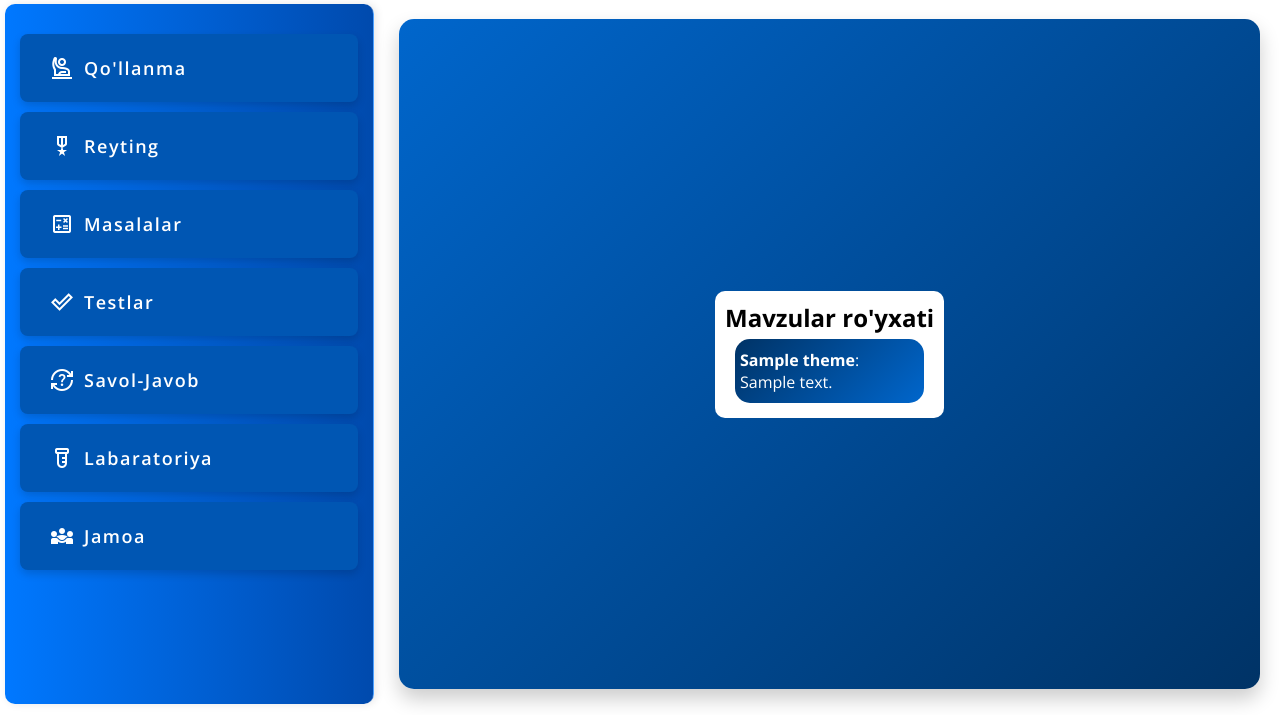
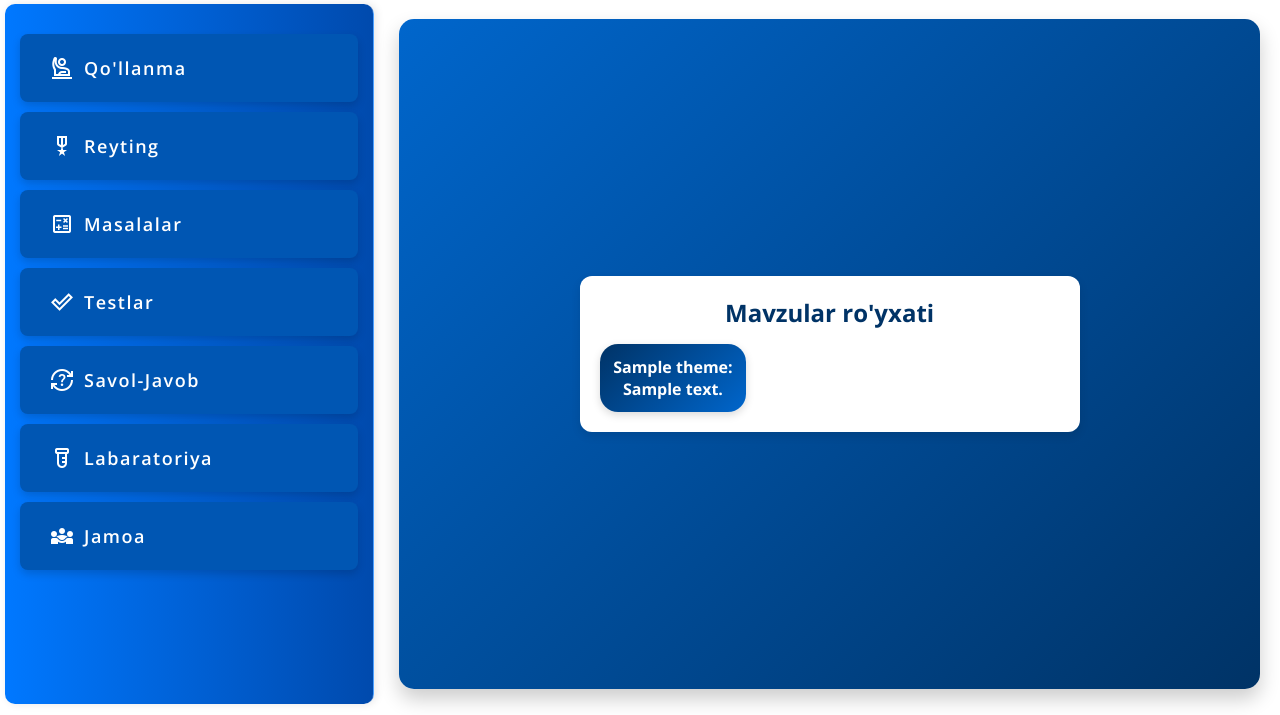
Before and after one commit to akhatkulov/PhysicsHub, a Flask app: page /matters/ in a window 1280 px wide. Shown: the part 90-805 px from the top of the page. Run offline with Flask 2, Linux system fonts and the light colour scheme; tables that the repository leaves empty hold one stand-in row (values such as "Sample post"); parts of the project's set-up code (start-up, migrations or seed data) failed here and were passed over; some libraries are stand-ins or nearby versions.

Commit message:
small update

```diff
--- a/app/main/views.py
+++ b/app/main/views.py
@@ -9,7 +9,7 @@ from flask_login import login_required, logout_user, login_user,current_user
 import json
 
 @main.route('/', methods=['GET', 'POST'])
-def index():
+def home_page():
     return render_template('index.html')
 
 @main.route("/admin")
@@ -136,6 +136,7 @@ def calc_matter(theme, matter_id):
 
         if user_answer == correct_answer:
             flash(f"✅ To‘g‘ri javob! ({user_answer})", "success")
+
         else:
             flash(f"❌ Noto‘g‘ri javob! To‘g‘ri javob: {correct_answer}", "danger")
 
@@ -164,7 +165,7 @@ def signup():
         try:
             name = form.name.data
             surname = form.surname.data
-            username = form.username.data
+            username = form.username.data.replace(" ", "")
             university = form.university.data
             password = form.password.data
 
@@ -191,7 +192,7 @@ def signup():
 def login_page():
     form = SignInForm()
     if form.validate_on_submit():
-        username = form.username.data
+        username = form.username.data.replace(" ", "")
         password = form.password.data
 
         user = User.query.filter_by(username=username).first()
--- a/app/models.py
+++ b/app/models.py
@@ -1,6 +1,6 @@
-from . import db,login_manager
+from . import db, login_manager
 from flask_login import UserMixin
-import datetime
+from datetime import datetime
 
 class User(UserMixin, db.Model):
     id = db.Column(db.Integer, primary_key=True, autoincrement=True)
@@ -12,24 +12,24 @@ class User(UserMixin, db.Model):
 
 class Theme(db.Model):
     id = db.Column(db.Integer, primary_key=True, autoincrement=True)
-    name = db.Column(db.String(100),nullable=False)
-    about = db.Column(db.String(600),nullable=False)
+    name = db.Column(db.String(100), nullable=False)
+    about = db.Column(db.String(600), nullable=False)
 
 class Matter(db.Model):
-    id = db.Column(db.Integer,primary_key=True,autoincrement=True)
-    title = db.Column(db.String(80),nullable=False)
-    main = db.Column(db.String(3600),nullable=False)
-    helper = db.Column(db.String(600),nullable=False)
-    correct = db.Column(db.String(100),nullable=False)
-    theme = db.Column(db.String(100),nullable=False)
-    status = db.Column(db.Boolean,default=True)
+    id = db.Column(db.Integer, primary_key=True, autoincrement=True)
+    title = db.Column(db.String(80), nullable=False)
+    main = db.Column(db.String(3600), nullable=False)
+    helper = db.Column(db.String(600), nullable=False)
+    correct = db.Column(db.String(100), nullable=False)
+    theme = db.Column(db.String(100), nullable=False)
+    status = db.Column(db.Boolean, default=True)
 
 class Quiz(db.Model):
-    id = db.Column(db.Integer,primary_key=True,autoincrement=True)
-    title = db.Column(db.String(80),nullable=False)
-    theme = db.Column(db.String(100),nullable=False)
-    data = db.Column(db.String(36000),nullable=False)
-    status = db.Column(db.Boolean,default=True)
+    id = db.Column(db.Integer, primary_key=True, autoincrement=True)
+    title = db.Column(db.String(80), nullable=False)
+    theme = db.Column(db.String(100), nullable=False)
+    data = db.Column(db.String(36000), nullable=False)
+    status = db.Column(db.Boolean, default=True)
 
 class MatterPoints(db.Model):
     id = db.Column(db.Integer, primary_key=True, autoincrement=True)
@@ -37,18 +37,18 @@ class MatterPoints(db.Model):
     matter_id = db.Column(db.Integer, db.ForeignKey('matter.id'), nullable=True)
     points_earned = db.Column(db.Integer, nullable=False)
     timestamp = db.Column(db.DateTime, default=datetime.utcnow)
-    user = db.relationship('User', backref=db.backref('progress', lazy=True))
+
+    user = db.relationship('User', backref=db.backref('matter_progress', lazy=True))
     matter = db.relationship('Matter', backref=db.backref('solvers', lazy=True))
 
 class QuizPoints(db.Model):
     id = db.Column(db.Integer, primary_key=True, autoincrement=True)
     user_id = db.Column(db.Integer, db.ForeignKey('user.id'), nullable=False)
-
     quiz_id = db.Column(db.Integer, db.ForeignKey('quiz.id'), nullable=True)
     points_earned = db.Column(db.Integer, nullable=False)
     timestamp = db.Column(db.DateTime, default=datetime.utcnow)
 
-    user = db.relationship('User', backref=db.backref('progress', lazy=True))
+    user = db.relationship('User', backref=db.backref('quiz_progress', lazy=True))
     quiz = db.relationship('Quiz', backref=db.backref('participants', lazy=True))
 
 def save_user_progress(user_id, item_id, points, x_type):
@@ -57,7 +57,6 @@ def save_user_progress(user_id, item_id, points, x_type):
 
         if progress:
             progress.points_earned = points
-            progress.timestamp = datetime.utcnow()
         else:
             progress = MatterPoints(user_id=user_id, matter_id=item_id, points_earned=points)
             db.session.add(progress)
@@ -67,7 +66,6 @@ def save_user_progress(user_id, item_id, points, x_type):
 
         if progress:
             progress.points_earned = points
-            progress.timestamp = datetime.utcnow()
         else:
             progress = QuizPoints(user_id=user_id, quiz_id=item_id, points_earned=points)
             db.session.add(progress)
@@ -80,6 +78,7 @@ def save_user_progress(user_id, item_id, points, x_type):
 def check_history(user_id, item_id, x_type):
     result = {'status': False, 'points': 0, 'time': "never"}
 
+    progress = None
     if x_type == "matter":
         progress = MatterPoints.query.filter_by(user_id=user_id, matter_id=item_id).first()
     elif x_type == "quiz":
@@ -90,7 +89,8 @@ def check_history(user_id, item_id, x_type):
     if progress:
         result['status'] = True
         result['points'] = progress.points_earned
-        result['time'] = progress.timestamp.strftime("%Y-%m-%d %H:%M:%S")
+        if progress.timestamp:
+            result['time'] = progress.timestamp.strftime("%Y-%m-%d %H:%M:%S")
 
     return result
 
--- a/app/static/style.css
+++ b/app/static/style.css
@@ -317,35 +317,62 @@ Forma uchun style */
 }
 
 /* Theme list */
-.theme-list{
+.theme-list {
+    max-width: 500px;
+    width: 100%;
+    border-radius: 12px;
+    padding: 20px;
+    background: #fff;
+    box-shadow: 0px 4px 10px rgba(0, 0, 0, 0.1);
+    transition: all 0.3s ease-in-out;
+}
+
+.theme-list h1 {
+    text-align: center;
+    font-size: 24px;
+    color: #003366;
+    margin-bottom: 15px;
+}
+
+.theme-list ul {
     list-style: none;
-    border-radius: 10px;
-    padding: 10px;
-    background-color: white;
+    padding: 0;
+    display: grid;
+    grid-template-columns: repeat(3, 1fr); /* 3 ta ustun */
+    gap: 10px; /* Elementlar orasidagi bo‘shliq */
 }
-.theme-list h1{
-    text-align: center;
-}
-.theme-list ul{
-    list-style: none;
-}
-.theme-list a{
+
+.theme-list a {
     text-decoration: none;
     color: #fff;
+    font-weight: bold;
+    transition: all 0.3s ease-in-out;
 }
-.theme-list li{
+
+.theme-list li {
     background: linear-gradient(135deg, #003366, #0066cc);
-    padding: 10px 5px;
-    margin: 5px 10px;
-    border-radius: 15px;
+    padding: 12px;
+    border-radius: 18px;
     color: #fff;
+    text-align: center;
+    font-size: 16px;
+    font-weight: 500;
+    box-shadow: 0px 3px 8px rgba(0, 0, 0, 0.15);
+    transition: all 0.3s ease-in-out;
+    cursor: pointer;
 }
-.theme-list a:hover{
+
+.theme-list li:hover {
+    background: linear-gradient(135deg, #004080, #0080ff);
+    transform: scale(1.05);
+    box-shadow: 0px 5px 12px rgba(0, 0, 0, 0.2);
+}
+
+.theme-list a:hover {
     color: #ffcc00;
-    /* Hover paytida rangni o'zgartirish */
     text-shadow: 0px 2px 5px rgba(255, 204, 0, 0.7);
-    transform: scale(1.05);
 }
+
 
 
 /* Calc Matter */
```
